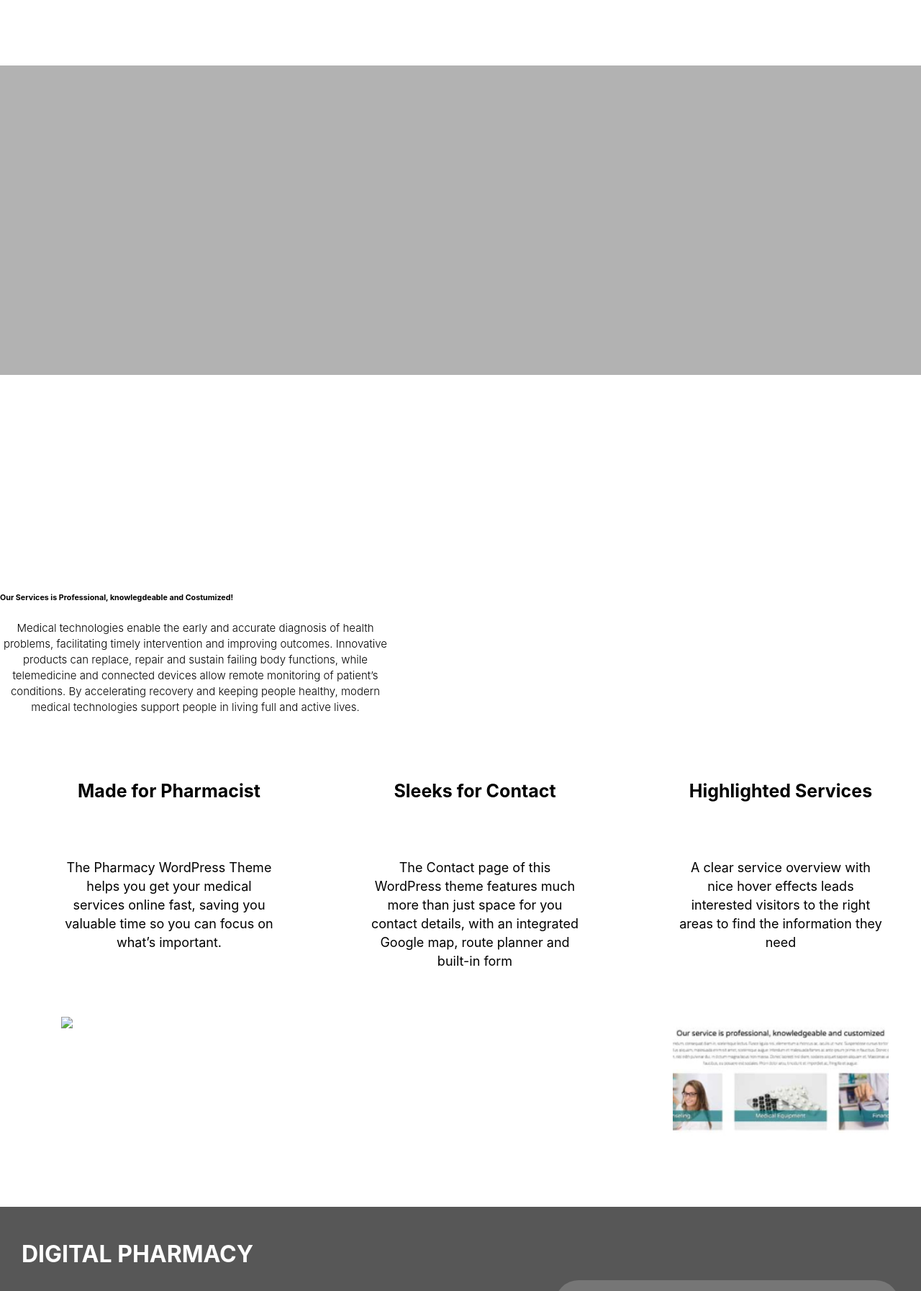
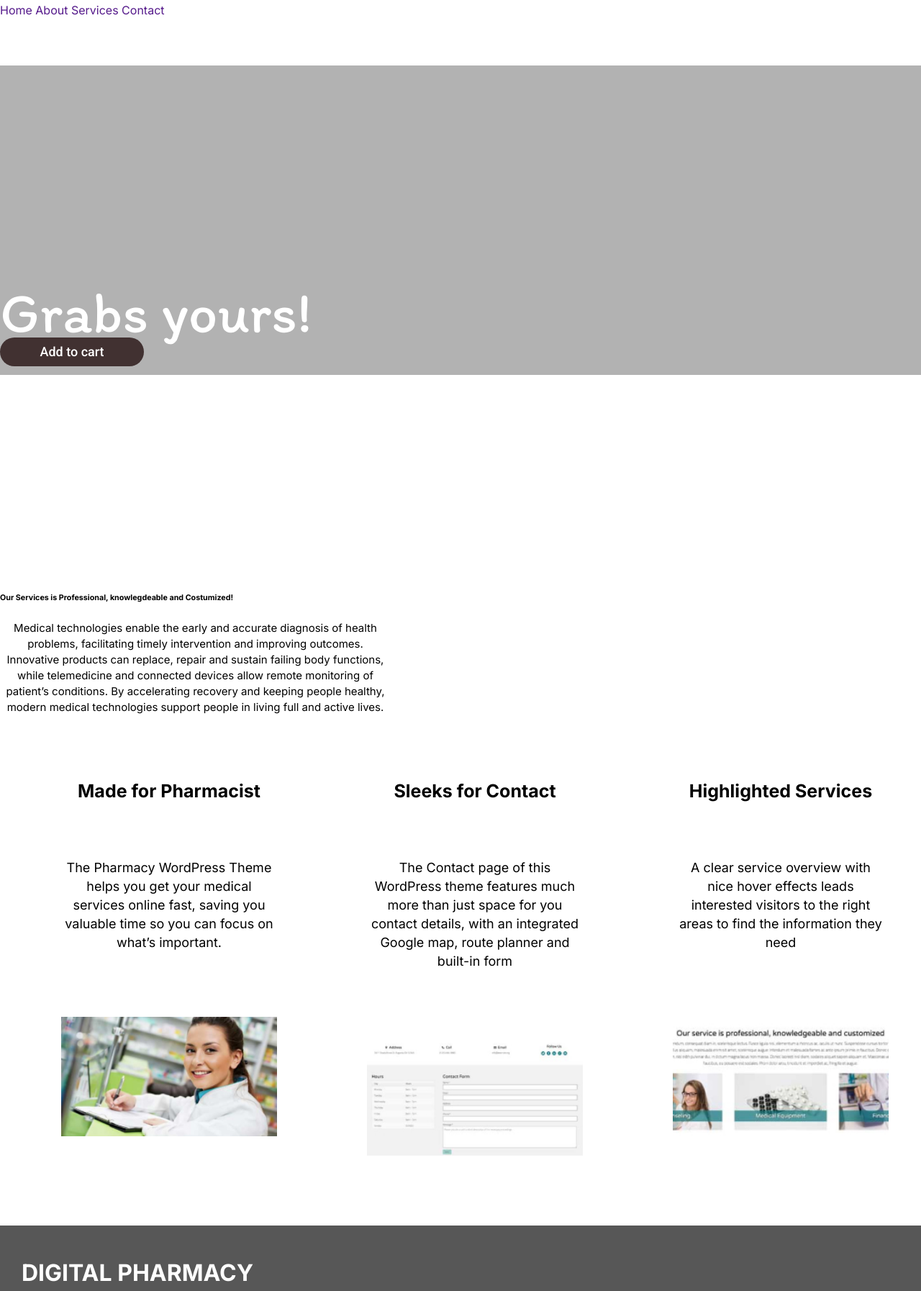
Before and after one commit to nel-lim/mark_anasco, a plain HTML site: page index.html in a window 1280 px wide. Shown: the part 92-1886 px from the top of the page at 72% size. Drawn offline with Linux system fonts and the light colour scheme; a web font is replaced by a local one.

Commit message:
Update index.html
update finalexam

```diff
--- a/index.html
+++ b/index.html
@@ -12,6 +12,9 @@ for final hands-on exam
     <link rel="stylesheet" type="text/css" href="custom.css">
     <link rel="preconnect" href="https://fonts.googleapis.com">
     <link rel="preconnect" href="https://fonts.gstatic.com" crossorigin>
+    <link rel="preconnect" href="https://fonts.googleapis.com">
+    <link rel="preconnect" href="https://fonts.gstatic.com" crossorigin>
+    <link href="https://fonts.googleapis.com/css2?family=Inria+Sans:ital,wght@1,300&family=Inter:wght@400;500;600;700&family=Itim&family=Roboto:ital,wght@0,500;0,700;1,400&display=swap" rel="stylesheet">
     <link href="" rel="stylesheet">
 </head>
 <body>
@@ -22,7 +25,13 @@ for final hands-on exam
                     <img src="img/Logo(4).png" alt="Logo">
                 </a>
                     <nav>
+                        <ul>
+                            <li><a href="">Home</a></li>
+                            <li><a href="">About</a></li>
+                            <li><a href="">Services</a></li>
+                            <li><a href="">Contact</a></li>
 
+                        </ul>
                     </nav>
             </div>
         </div>
@@ -32,8 +41,12 @@ for final hands-on exam
     <div id="main_content">
         <div class="hero_expanded"></div>
         <div id="hero" class="container">
+            <div class="site_name_tag">
+                <h1>Grabs yours!</h1>
+                <a href="#">Add to cart</a>
+            </div>
+        </div>
 
-        </div>
         <div class="blank_module">
             <div class="container">
                 <div class="left_container">
@@ -51,23 +64,24 @@ for final hands-on exam
                     <h4>Made for Pharmacist</h4>
                     <p>The Pharmacy WordPress Theme helps you get your medical services online fast, saving you valuable time so you can focus on what’s important.
                     </p>
-                    <img src="/Rectangle3.jpg">
+                    <img src="img/Rectangle3.jpg">
                 </li>
                 <li>
                     <h4>Sleeks for Contact</h4>
                     <p>The Contact page of this WordPress theme features much more than just space for you contact details, with an integrated Google map, route planner and built-in form
                     </p>
-                    <img src="">
+                    <img src="img/Rectangle5.jpg">
                 </li>
                 <li>
                     <h4>Highlighted Services</h4>
                     <p>A clear service overview with nice hover effects leads interested visitors to the right areas to find the information they need
                     </p>
-                    <img src="/img/Rectangle7.jpg">
+                    <img src="img/Rectangle7.jpg">
                 </li>
             </ul>
         </div>
     </div>
+</div>
 
     <footer>
         <div class="container">
```
